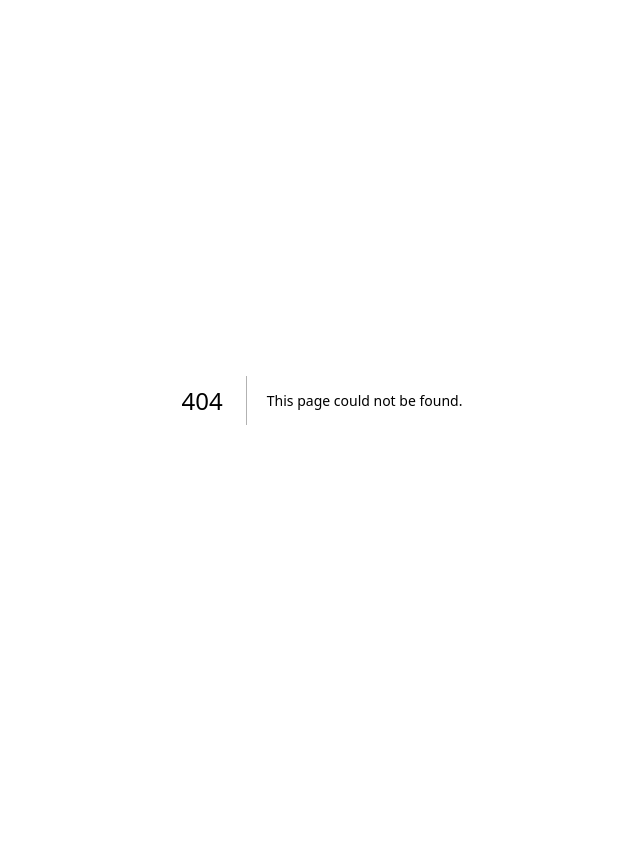
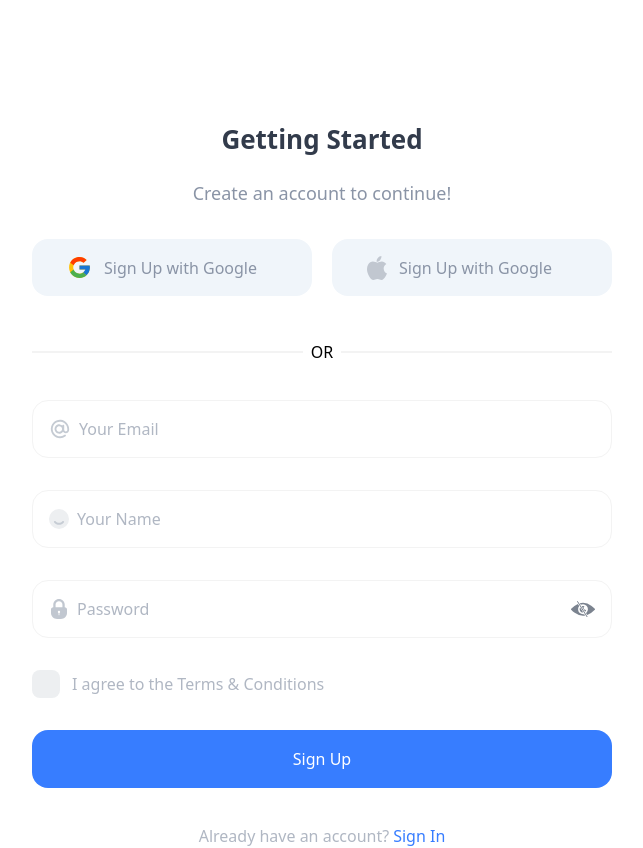
Before and after one commit to amin-ruhul/anch, a Next.js app: page /sign-up in a window 1280 px wide. Before the commit this address had no page. Shown: the whole page, without its empty margins (318-961 px from the left). Before the commit the page ends 800 px from the top, so only its background shows below. Built offline with nearby package versions, Linux system fonts and the light colour scheme.

Commit message:
feat:Add sign up page

```diff
--- a/components/ui/button/AuthButton.tsx
+++ b/components/ui/button/AuthButton.tsx
@@ -6,7 +6,7 @@ type AuthButtonProps = {
 function AuthButton({ children, className }: AuthButtonProps) {
   return (
     <button
-      className={`${className} bg-gray-500 rounded-2xl px-[2.188rem] py-[1rem]`}
+      className={`${className} bg-gray-500 rounded-2xl px-[2.188rem] py-[1rem] w-full`}
     >
       {children}
     </button>
--- a/components/ui/button/PrimaryButon.tsx
+++ b/components/ui/button/PrimaryButon.tsx
@@ -28,7 +28,7 @@ function PrimaryButton({
       {isLoading && (
         <InlineLoader className="inline-block h-[3rem] w-[3rem] absolute top-[calc(50%_-_1.5rem)] left-[calc(50%_-_1.5rem)]" />
       )}
-      <p
+      <div
         className={clsx(
           {
             invisible: isLoading,
@@ -38,7 +38,7 @@ function PrimaryButton({
         )}
       >
         {children}
-      </p>
+      </div>
     </button>
   );
 }
--- /dev/null
+++ b/components/ui/input/AppCheckBox.tsx
@@ -0,0 +1,42 @@
+//import { UseFormRegister, FieldValues } from "react-hook-form";
+
+type AppCheckBoxType = {
+  name: string;
+  register: any;
+  error: Error;
+  label: string;
+  className?: string;
+};
+
+function AppCheckBox({
+  name,
+  register,
+  error,
+  label,
+  className,
+}: AppCheckBoxType) {
+  return (
+    <>
+      <div className="flex items-center space-x-3">
+        <input
+          id={name}
+          className={`${className} h-[1.75rem] min-w-[1.75rem] rounded-lg  bg-gray-400 appearance-none cursor-pointer  checked:before:text-primary text-xl checked:before:content-['\\2713']`}
+          type="checkbox"
+          {...register(name)}
+        />
+
+        <label htmlFor={name} className="text-gray-700 cursor-pointer">
+          {label}
+        </label>
+      </div>
+
+      {error?.message && (
+        <p className="text-error-color text-sm mt-[0.35rem] first-letter:uppercase">
+          {error?.message}
+        </p>
+      )}
+    </>
+  );
+}
+
+export default AppCheckBox;
--- /dev/null
+++ b/pages/sign-up/index.tsx
@@ -0,0 +1,98 @@
+import AuthButton from "@/components/ui/button/AuthButton";
+import AppleIcon from "@/icons/apple.svg";
+import GoogleIcon from "@/icons/google.svg";
+import EmailIcon from "@/icons/email.svg";
+import AppTextInput from "@/components/ui/input/AppTextInput";
+import AppPasswordInput from "@/components/ui/input/AppPasswordInput";
+import NameIcon from "@/icons/name.svg";
+import PrimaryButton from "@/components/ui/button/PrimaryButon";
+import AppCheckBox from "@/components/ui/input/AppCheckBox";
+import Link from "next/link";
+
+function SignUp() {
+  return (
+    <div className="w-full flex items-center justify-center mt-[7.5rem]">
+      <section className="w-full max-w-[580px]">
+        <div className="flex flex-col items-center space-y-5">
+          <h1 className="font-bold text-[1.625rem] text-[#323B4B]">
+            Getting Started
+          </h1>
+          <p className="text-lg font-medium text-gray-800">
+            Create an account to continue!
+          </p>
+        </div>
+
+        <div className="grid gap-5 md:grid-cols-2 mt-8">
+          <AuthButton>
+            <div className="flex items-center space-x-3">
+              <GoogleIcon />
+              <p className="text-gray-800 font-medium">Sign Up with Google</p>
+            </div>
+          </AuthButton>
+
+          <AuthButton>
+            <div className="flex items-center space-x-3">
+              <AppleIcon />
+              <p className="text-gray-800 font-medium">Sign Up with Google</p>
+            </div>
+          </AuthButton>
+        </div>
+
+        <div className="flex items-center space-x-2 mt-11 mb-9">
+          <div className="h-[2px] bg-gray-600 flex-1"></div>
+          <div>OR</div>
+          <div className="h-[2px] bg-gray-600 flex-1"></div>
+        </div>
+
+        <div className="space-y-8">
+          <AppTextInput
+            placeholder="Your Email"
+            logo={<EmailIcon />}
+            register={() => {}}
+            error={{ name: "", message: "" }}
+            name="email"
+          />
+
+          <AppTextInput
+            placeholder="Your Name"
+            logo={<NameIcon />}
+            register={() => {}}
+            error={{ name: "", message: "" }}
+            name="email"
+          />
+
+          <AppPasswordInput
+            placeholder="Password"
+            register={() => {}}
+            error={{ name: "", message: "" }}
+            name="email"
+          />
+
+          <AppCheckBox
+            name="condition"
+            register={() => {}}
+            error={{ name: "", message: "" }}
+            label="I agree to the Terms & Conditions"
+          />
+
+          <PrimaryButton
+            isLoading={false}
+            disabled={false}
+            onClick={() => console.log("clicked")}
+          >
+            Sign Up
+          </PrimaryButton>
+        </div>
+
+        <p className="text-center text-gray-700 mt-9">
+          Already have an account?
+          <span className="text-primary ml-1">
+            <Link href="/sign-in">Sign In</Link>{" "}
+          </span>
+        </p>
+      </section>
+    </div>
+  );
+}
+
+export default SignUp;
```
